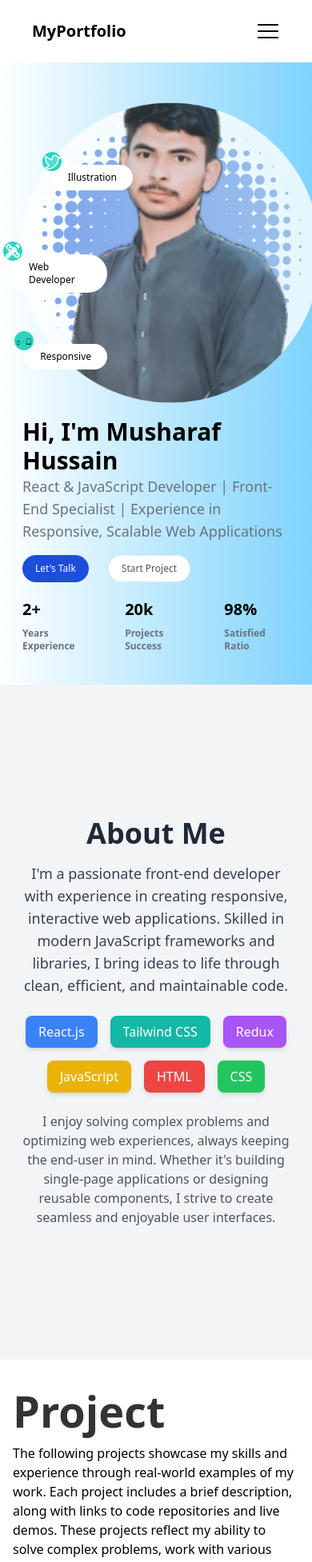
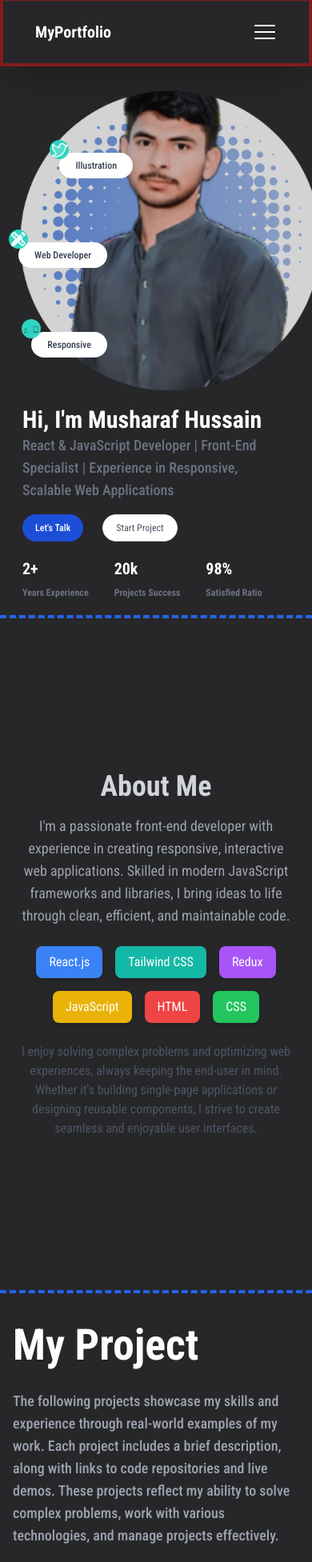
Before and after one commit to musharafgujjar7711/my-protofile, a React (Vite) app: page / in a window 390 px wide. Shown: the top 1953 px of the page at 80% size. Built offline with nearby package versions, Linux system fonts and the light colour scheme; a web font is replaced by a local one.

Commit message:
ready to change

```diff
--- a/src/App.jsx
+++ b/src/App.jsx
@@ -7,6 +7,7 @@ import Services from './components/Services'
 import About from './components/About'
 import Footer from './components/Footer'
 import Project from './components/Project'
+import Connect from './components/Connect'
 
 function App() {
   return (
@@ -16,8 +17,7 @@ function App() {
       <About/>
       <Project/>
       <Services/>
-       {/* <Experience/> */}
-       {/* <Mycontact/> */}
+      <Connect/>
       <Footer/>
 
     </div>
--- a/src/components/About.jsx
+++ b/src/components/About.jsx
@@ -1,9 +1,9 @@
 const About = () => {
     return (
-      <section id="about" className="min-h-screen container flex flex-col items-center justify-center bg-gray-100 p-6">
+      <section id="about" className="min-h-screen container bg-zinc-800 border-dashed border-blue-600 border-t-4 text-white flex flex-col items-center justify-center p-6">
         <div className="max-w-3xl text-center">
-          <h2 className="text-4xl font-bold text-gray-800 mb-4">About Me</h2>
-          <p className="text-lg text-gray-700 mb-6">
+          <h2 className="text-4xl font-bold text-gray-300 mb-4">About Me</h2>
+          <p className="text-lg text-gray-400 md:text-2xl mb-6">
             I'm a passionate front-end developer with experience in creating responsive, interactive web applications.
             Skilled in modern JavaScript frameworks and libraries, I bring ideas to life through clean, efficient, and
             maintainable code.
--- /dev/null
+++ b/src/components/Connect.jsx
@@ -0,0 +1,85 @@
+import React, { useState } from 'react';
+
+const Connect = () => {
+  const [formData, setFormData] = useState({
+    name: '',
+    email: '',
+    message: '',
+  });
+
+  const handleChange = (e) => {
+    const { name, value } = e.target;
+    setFormData((prevData) => ({
+      ...prevData,
+      [name]: value,
+    }));
+  };
+
+  const handleSubmit = (e) => {
+    e.preventDefault();
+    // Handle form submission logic here, such as sending the form data to an email service
+    alert('Message sent successfully!');
+    setFormData({ name: '', email: '', message: '' }); // Reset form
+  };
+
+  return (
+    <section id='contact' className="bg-zinc-800 border-dashed border-blue-600 border-t-4 text-white py-10 px-4 md:px-8 lg:px-16">
+      <div className="max-w-4xl mx-auto">
+        <h2 className="text-3xl font-semibold mb-6 text-center">Connect with Me</h2>
+        <p className="text-center mb-10 text-gray-400">
+          I'd love to hear from you! Fill out the form below, and I'll get back to you as soon as possible.
+        </p>
+
+        <form onSubmit={handleSubmit} className="bg-zinc-700 p-6 rounded-lg shadow-lg space-y-4">
+          <div className="flex flex-col">
+            <label htmlFor="name" className="text-gray-300 mb-2">Your Name</label>
+            <input
+              type="text"
+              name="name"
+              value={formData.name}
+              onChange={handleChange}
+              placeholder="Enter your name"
+              className="p-3 rounded bg-zinc-600 text-white focus:outline-none focus:ring-2 focus:ring-blue-500"
+              required
+            />
+          </div>
+
+          <div className="flex flex-col">
+            <label htmlFor="email" className="text-gray-300 mb-2">Your Email</label>
+            <input
+              type="email"
+              name="email"
+              value={formData.email}
+              onChange={handleChange}
+              placeholder="Enter your email"
+              className="p-3 rounded bg-zinc-600 text-white focus:outline-none focus:ring-2 focus:ring-blue-500"
+              required
+            />
+          </div>
+
+          <div className="flex flex-col">
+            <label htmlFor="message" className="text-gray-300 mb-2">Your Message</label>
+            <textarea
+              name="message"
+              value={formData.message}
+              onChange={handleChange}
+              placeholder="Type your message here"
+              rows="5"
+              className="p-3 rounded bg-zinc-600 text-white focus:outline-none focus:ring-2 focus:ring-blue-500"
+              required
+            />
+          </div>
+
+          <button
+            type="submit"
+            className="w-full bg-blue-600 hover:bg-blue-700 text-white font-semibold py-3 rounded-lg transition duration-200"
+          >
+            Send Message
+          </button>
+        </form>
+      </div>
+    </section>
+  );
+};
+
+export default Connect;
--- a/src/components/Hero.jsx
+++ b/src/components/Hero.jsx
@@ -46,7 +46,7 @@ function Hero() {
     }, [count, inView]);
 
     return (
-        <div id='hero' className='flex flex-col items-center justify-center bg-gradient-to-r from-white to-sky-300 overflow-hidden py-10'>
+        <div id='hero' className='flex flex-col items-center justify-center bg-zinc-800 text-white py-5'>
             <div className='container flex flex-col-reverse md:flex-row items-center justify-between md:gap-10 w-full max-w-screen-lg mx-auto px-4'>
                 {/* Text Section */}
                 <div className='flex flex-col items-start md:gap-8 md:mt-4 mt-14 lg:mt-0 w-full md:w-1/2 px-3'>
@@ -97,21 +97,21 @@ function Hero() {
 
 
                     <div className='bird absolute top-20 md:top-44 sm:top-40 right-52 sm:right-28 md:right-12 space-y-14'>
-                        <div className='relative bg-white rounded-full text-xs md:text-lg font-medium py-2 px-5'>
+                        <div className='relative bg-white text-gray-700 rounded-full text-xs md:text-lg font-medium py-2 px-5'>
                             Illustration
-                            <PiTwitterLogoDuotone className='absolute text-2xl md:text-5xl text-teal-50 bg-teal-400 md:py-2 md:px-2 rounded-full -top-4 -left-3 md:-top-7' />
+                            <PiTwitterLogoDuotone className='absolute  text-2xl md:text-5xl text-teal-50 bg-teal-400 md:py-2 md:px-2 rounded-full -top-4 -left-3 md:-top-7' />
                         </div>
                     </div>
 
-                    <div className='bird2 absolute top-36 md:top-60 mt-12 right-60 sm:right-32 sm:top-60 md:right-0 space-y-14'>
-                        <div className='relative bg-white   rounded-full text-xs md:text-lg font-medium py-2 px-5'>
+                    <div className='bird2 absolute top-36 md:top-60  mt-12 right-60 sm:right-32 sm:top-60 md:right-0 space-y-14'>
+                        <div className='relative bg-white text-gray-700   rounded-full text-xs md:text-lg font-medium py-2 px-5'>
                             Web Developer
                             <MdDesignServices className='absolute text-2xl md:text-5xl text-teal-50 bg-teal-400 md:py-2 md:px-2 rounded-full -top-4 -left-3 md:-top-7' />
                         </div>
                     </div>
 
                     <div className='bird3 absolute bg-white rounded-full top-52 md:top-72 mt-24 sm:right-56 sm:top-64 right-60 md:right-28 space-y-14'>
-                        <div className='relativebg-white   rounded-full md:text-lg text-xs font-medium md:font-medium py-2 px-5 md:-top-7'>
+                        <div className='relativebg-white text-gray-700   rounded-full md:text-lg text-xs font-medium md:font-medium py-2 px-5 md:-top-7'>
                             Responsive
                             <DiResponsive className='absolute text-2xl md:text-5xl text-black-50 bg-teal-400 md:py-2 md:px-2 rounded-full -top-4 md:-top-7 -left-3' />
                         </div>
--- a/src/components/Navbar.jsx
+++ b/src/components/Navbar.jsx
@@ -25,7 +25,7 @@ function Navbar() {
 
   return (
     <div className='relative'>
-      <div className='container mx-auto md:mt-10'>
+      <div className='container mx-auto md:mt-8 bg-zinc-800 text-white shadow-2xl border-t border-red-900 border-4 '>
         <div className='p-6 flex items-center justify-around'>
           <h1 className='font-bold text-xl md:text-2xl lg:text-3xl xl:text-3xl flex-1'>MyPortfolio</h1>
           <div onClick={toggleMenu} className='md:hidden cursor-pointer'>
@@ -33,7 +33,7 @@ function Navbar() {
           </div>
 
           {/* Desktop Menu */}
-          <ul className='hidden md:flex capitalize font-bold cursor-pointer md:gap-14 md:text-xl'>
+          <ul className='hidden md:flex capitalize font-bold z-50 cursor-pointer md:gap-14 md:text-xl'>
             <li onClick={handleMenuItemClick} className="hover:text-red-400 brightness-110 hover:underline p-2 rounded duration-200">
               <Link to="about" smooth={true} duration={500}>About</Link>
             </li>
--- a/src/components/Project.jsx
+++ b/src/components/Project.jsx
@@ -16,18 +16,18 @@ const fadeInVariant = {
 
 function Project() {
   return (
-    <section className=' container pt-6' id='project'>
+    <section className=' container  pt-6 bg-zinc-800 border-dashed border-blue-600 border-t-4 text-white' id='project'>
       <motion.div
         variants={textVariant()}
         initial="hidden"
         animate="visible"
         transition={{ duration: 0.5 }}
       >
-        <p className='sectionHeadText'>Project</p>
+        <p className='sectionHeadText text-white'>My Project</p>
       </motion.div>
       <div>
       <motion.p
-        className="yourClassName"
+        className="yourClassName mt-4 md:text-xl text-lg font-medium text-gray-400  cursor-pointer"
         variants={fadeInVariant}
         initial="hidden"
         animate="visible"
--- a/src/components/Services.jsx
+++ b/src/components/Services.jsx
@@ -6,7 +6,7 @@ import { motion } from 'framer-motion';
 
 function  Services() {
   return (
-    <div className='relative' id='services'>
+    <div className='relative bg-zinc-800 border-dashed border-blue-600 border-t-4 text-white ' id='services'>
       <div className='container '>
         <div className='flex flex-col'>
           {/* Animated Heading */}
@@ -52,7 +52,7 @@ function  Services() {
             ].map((service, index) => (
               <motion.div
                 key={index}
-                className='box shadow-2xl shadow-black  py-2 px-3 rounded-lg'
+                className='box shadow-2xl shadow-black  py-2 px-3 rounded-lg mb-6'
                 initial={{ opacity: 0, y: 50 }} // Start below the original position
                 animate={{ opacity: 1, y: 0 }} // Fade in and move to the original position
                 transition={{ duration: 0.5, delay: index * 1 }} // Delay based on index
--- a/src/index.css
+++ b/src/index.css
@@ -3,12 +3,15 @@
 /* src/fonts.css */
 @import url('https://fonts.googleapis.com/css2?family=Changa:wght@200..800&family=Chivo:ital,wght@0,100..900;1,100..900&display=swap');
 
+@import url('https://fonts.googleapis.com/css2?family=Poppins:ital,wght@0,100;0,200;0,300;0,400;0,500;0,600;0,700;0,800;0,900;1,100;1,200;1,300;1,400;1,500;1,600;1,700;1,800;1,900&family=Roboto+Condensed:ital,wght@0,100..900;1,100..900&display=swap');
 
 @tailwind base;
 @tailwind components;
 @tailwind utilities;
 
-
+body {
+  font-family: 'Roboto Condensed', sans-serif;
+}
 /* Base animation for each bird element */
 @keyframes fadeInUp {
   from {
@@ -39,11 +42,11 @@
 /* YourStyles.module.css */
 .sectionSubText {
   font-size: 16px;
-  color: #666;
+
 }
 
 .sectionHeadText {
   font-size: 54px;
   font-weight: bold;
-  color: #333;
+
 }
--- a/src/projectSec/ProjectCard.jsx
+++ b/src/projectSec/ProjectCard.jsx
@@ -10,7 +10,7 @@ import { TbBrandVercel } from 'react-icons/tb';
 function ProjectCard({ project, index }) {
   return (
     <motion.div
-      className=''
+      className='mb-9'
       key={index}
       initial={{ opacity: 0, y: 50 }}
       animate={{ opacity: 1, y: 0 }}
@@ -20,7 +20,7 @@ function ProjectCard({ project, index }) {
         max: 45,
         scale: 1,
         speed: 540
-      }} className='bg-gray-700 p-5 rounded-2xl w-full sm:w-[360px ]  ' >
+      }} className='bg-cyan-950 p-5 rounded-2xl w-full sm:w-[360px ]  ' >
         <div className=' w-full h-[230px] relative'>
           <img
             src={project.image}
@@ -35,8 +35,8 @@ function ProjectCard({ project, index }) {
           </div>
 
           <div className=' mt-5 '>
-           <h2 className=' text-2xl font-bold text-white '>{project.name}</h2>
-           <p className=' mt-2 text-gray-400 text-lg'>{project.description}</p>
+           <h2 className=' text-2xl font-bold text-white '>{project.name.slice(0,14)}</h2>
+           <p className='  text-gray-400 text-lg mt-4'>{project.description}</p>
 
         </div>
         <div className=' flex flex-wrap mt-4 gap-2'>
```
